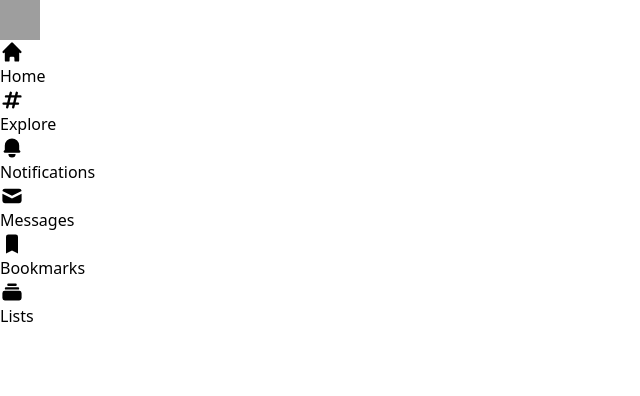
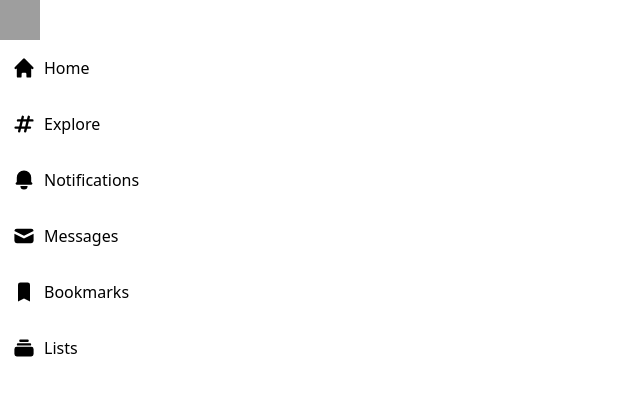
Before and after one commit to jubhavsar/tweeter-2-yt-clone, a Next.js app: page / in a window 1280 px wide. Shown: the top 396 px of the page, without its empty margins (0-640 px from the left). Built offline with nearby package versions, Linux system fonts and the light colour scheme; grey boxes are pictures that could not be loaded.

Commit message:
styled component using tailwing utility classes

```diff
--- a/components/SidebarRow.tsx
+++ b/components/SidebarRow.tsx
@@ -7,9 +7,9 @@ interface Props {
 
 function SidebarRow({Icon, title}: Props) {
   return (
-    <div>
+    <div className="flex items-center px-3 py-4 space-x-2 transition-all duration-200 rounded-full cursor-pointer group hover:bg-gray-100">
       <Icon className='w-6 h-6'/>
-      <p>{title}</p>
+      <p className="group-hover:text-blue-300 ">{title}</p>
     </div>
   )
 }
```
